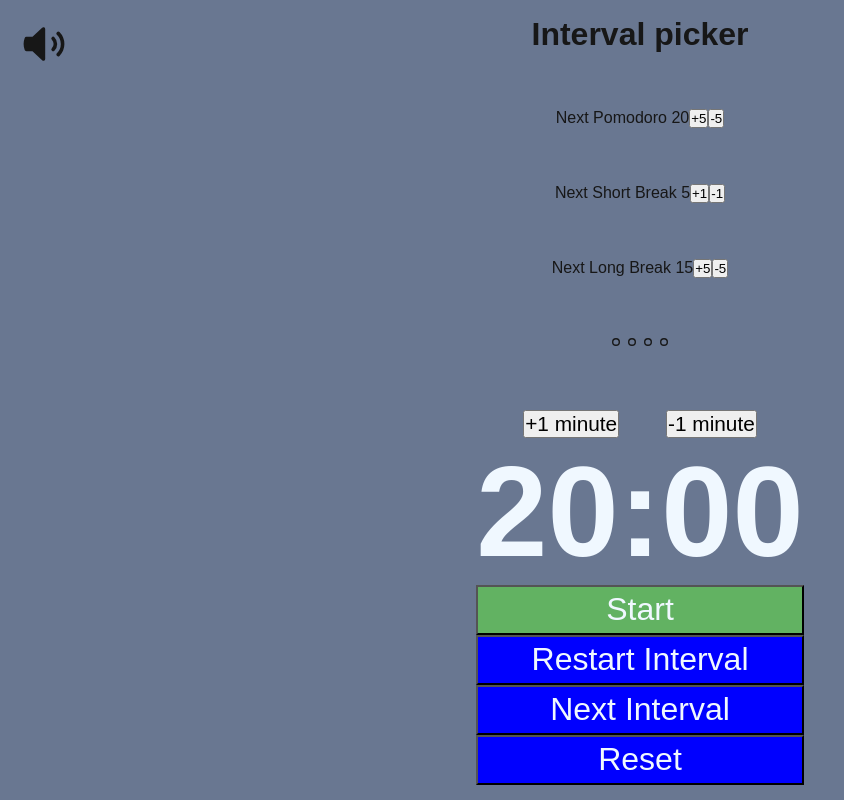
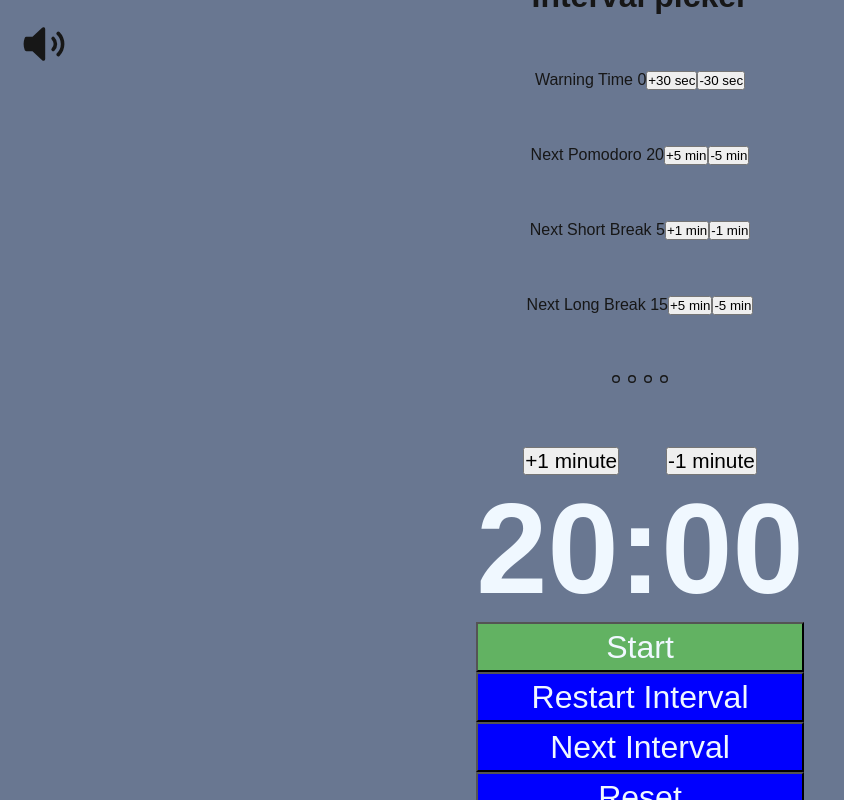
Before and after one commit to NoelleDeAngelo/Pomodoro-Timer, a Next.js app: page / in a window 1280 px wide. Shown: the whole page, without its empty margins (0-844 px from the left). Built offline with nearby package versions, Linux system fonts and the light colour scheme.

Commit message:
Add chime alert when specified time remains in interval

```diff
--- a/src/app/components/IntervalSelector.jsx
+++ b/src/app/components/IntervalSelector.jsx
@@ -2,11 +2,28 @@
 import { useState} from "react";
 
 
-export default function IntervalSelector({changeTime, pomTimeSet, shortTimeSet, longTimeSet}) {
+export default function IntervalSelector({changeTime, pomTimeSet, shortTimeSet, longTimeSet, warnTimeSet}) {
 
   return (
     <>
       <h1>Interval picker </h1>
+      <div>
+        <span>Warning Time {warnTimeSet}</span>
+        <button
+          onClick={() => {
+            changeTime("warn", .5);
+          }}
+        >
+          +30 sec
+        </button>
+        <button
+          onClick={() => {
+            changeTime("warn", -.5);
+          }}
+        >
+          -30 sec
+        </button>
+      </div>
       <div>
         <span>Next Pomodoro {pomTimeSet}</span>
         <button
@@ -14,14 +31,14 @@ export default function IntervalSelector({changeTime, pomTimeSet, shortTimeSet,
             changeTime("pom", 5);
           }}
         >
-          +5
+          +5 min
         </button>
         <button
           onClick={() => {
             changeTime("pom", -5);
           }}
         >
-          -5
+          -5 min
         </button>
       </div>
       <div>
@@ -31,14 +48,14 @@ export default function IntervalSelector({changeTime, pomTimeSet, shortTimeSet,
             changeTime("short", 1);
           }}
         >
-          +1
+          +1 min
         </button>
         <button
           onClick={() => {
             changeTime("short", -1);
           }}
         >
-          -1
+          -1 min
         </button>
       </div>{" "}
       <div>
@@ -48,14 +65,14 @@ export default function IntervalSelector({changeTime, pomTimeSet, shortTimeSet,
             changeTime("long", 5);
           }}
         >
-          +5
+          +5 min
         </button>
         <button
           onClick={() => {
             changeTime("long", -5);
           }}
         >
-          -5
+          -5 min
         </button>
       </div>
     </>
--- a/src/app/components/Timer.jsx
+++ b/src/app/components/Timer.jsx
@@ -3,7 +3,7 @@ import styles from "./timer.module.css";
 import { useState, useEffect } from "react";
 
 
-export default function Timer({time, changeInterval, reset}) {
+export default function Timer({time, changeInterval, reset, warnTime, playSound}) {
 
   const [timeInSec, setTimeInSec] = useState(time*60)
   const[isCounting, setIsCounting]= useState(false)
@@ -22,6 +22,8 @@ export default function Timer({time, changeInterval, reset}) {
   useEffect(() => {
     if (timeInSec <= 0) {
       changeInterval()
+    } else if (timeInSec===warnTime) {
+      playSound("warn")
     }
   }, [timeInSec])
 
@@ -83,7 +85,7 @@ export default function Timer({time, changeInterval, reset}) {
           className={styles.startstopbutton}
           onClick={() => {
             reset();
-            setTimeInSec(time*60)
+            setTimeInSec(time * 60);
           }}
         >
           Reset
--- a/src/app/page.js
+++ b/src/app/page.js
@@ -3,14 +3,14 @@
 import styles from "./page.module.css";
 import Timer from "./components/Timer"
 import IntervalSelector from "./components/IntervalSelector"
-import { useState, useRef } from "react";
+import { useState, useRef, useEffect } from "react";
 import { VscCircle, VscCircleFilled } from "react-icons/vsc";
 import { HiMiniSpeakerWave, HiMiniSpeakerXMark } from "react-icons/hi2";
 
 
 
 export default function Home() {
-
+  const [warnTime, setWarnTime] = useState(0);
   const [pomTime, setPomTime] = useState(20)
   const [shortTime, setShortTime] = useState(5);
   const [longTime, setLongTime] = useState(15);
@@ -18,25 +18,44 @@ export default function Home() {
   const [currentIntervalLength, setCurrentIntervalLength] = useState(pomTime)
   const [roundsCount, setRoundsCount] = useState(0)
   const [soundOn,setSoundOn]=useState(true)
-  const audioRef= useRef()
+  const endAudioRef = useRef()
+  const warnAudioRef= useRef()
 
+    useEffect(() => {
+      if (endAudioRef.current) {
+        endAudioRef.current.volume = 0.05;
+      }
+      if (warnAudioRef.current) {
+        warnAudioRef.current.volume=1
+      }
+    }, []);
 
-  const changeTime =  (interval,amount)=> {
+  const changeTime = (interval, amount) => {
     if (interval === "pom") {
       setPomTime((pomTime) => pomTime + amount)
-    }else if (interval==="short"){
-        setShortTime((shortTime)=>shortTime+amount)
+    } else if (interval === "short") {
+      setShortTime((shortTime) => shortTime + amount)
     } else if (interval === "long") {
-      setLongTime((longTime)=>longTime+amount)
+      setLongTime((longTime) => longTime + amount)
+    } else if (interval === "warn") {
+      setWarnTime((warnTime)=>warnTime+ amount)
     }
   }
 
-
-  const changeInterval = () => {
+  const playSound = (type) => {
+    if (type === "end") {
+      var audioRef=endAudioRef
+    } else if (type === "warn") {
+      var audioRef= warnAudioRef
+    }
     if (soundOn) {
       audioRef.current.volume=0.1
       audioRef.current.play()
     }
+  }
+
+  const changeInterval = () => {
+    playSound("end")
     if (currentInterval === "pom") {
       if (roundsCount > 3) {
         setCurrentInterval("long")
@@ -92,18 +111,22 @@ export default function Home() {
           pomTimeSet={pomTime}
           shortTimeSet={shortTime}
           longTimeSet={longTime}
+          warnTimeSet={warnTime}
         />
         <div>
           {generateDots().map((dot, i) => (
             <span key={i}>{dot}</span>
           ))}
         </div>
-        <audio ref={audioRef} id="timeUp" src="/chime.mp3"></audio>
+        <audio ref={endAudioRef} id="timeUp" src="/chime.mp3"></audio>
+        <audio ref={warnAudioRef} id="warnTime" src="/chime-warntime.mp3"></audio>
         <Timer
           className={styles.timer}
           time={currentIntervalLength}
           changeInterval={changeInterval}
           reset={reset}
+          playSound={playSound}
+          warnTime={warnTime * 60}
         />
       </main>
       <footer className={styles.footer}></footer>
```
Also changed, not shown: src/app/components/timer.module.css (line endings or trailing spaces), 1 other file (tests, documents, lock files or other folders).
